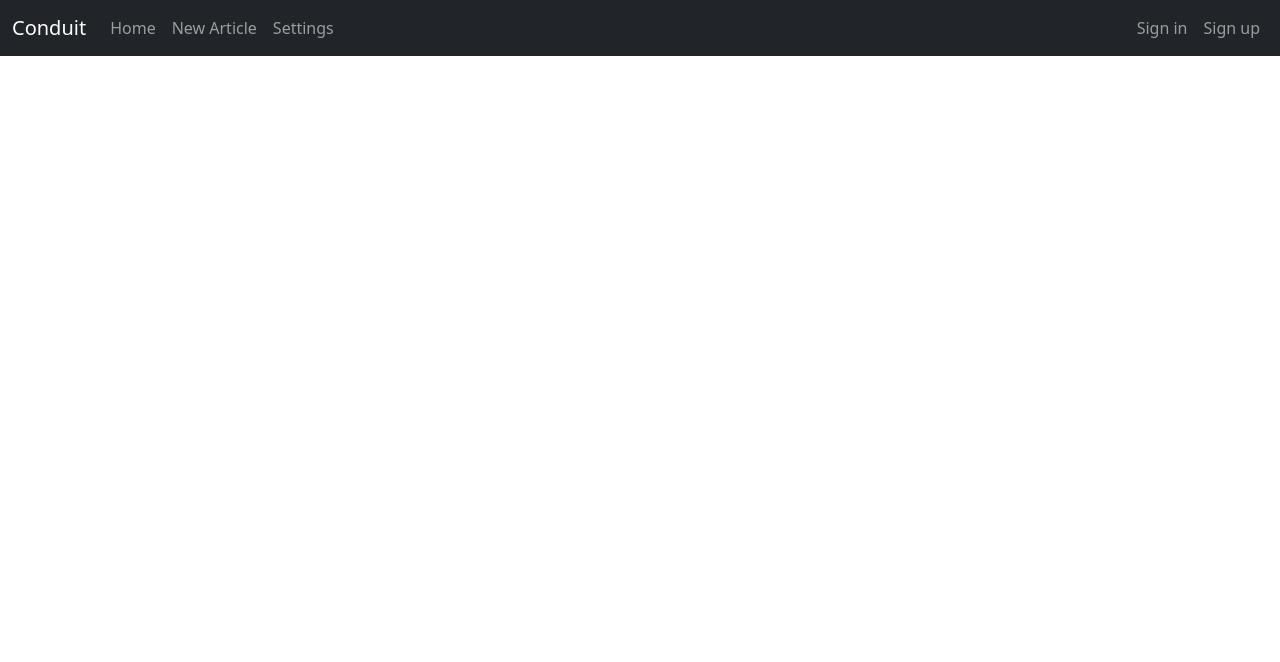
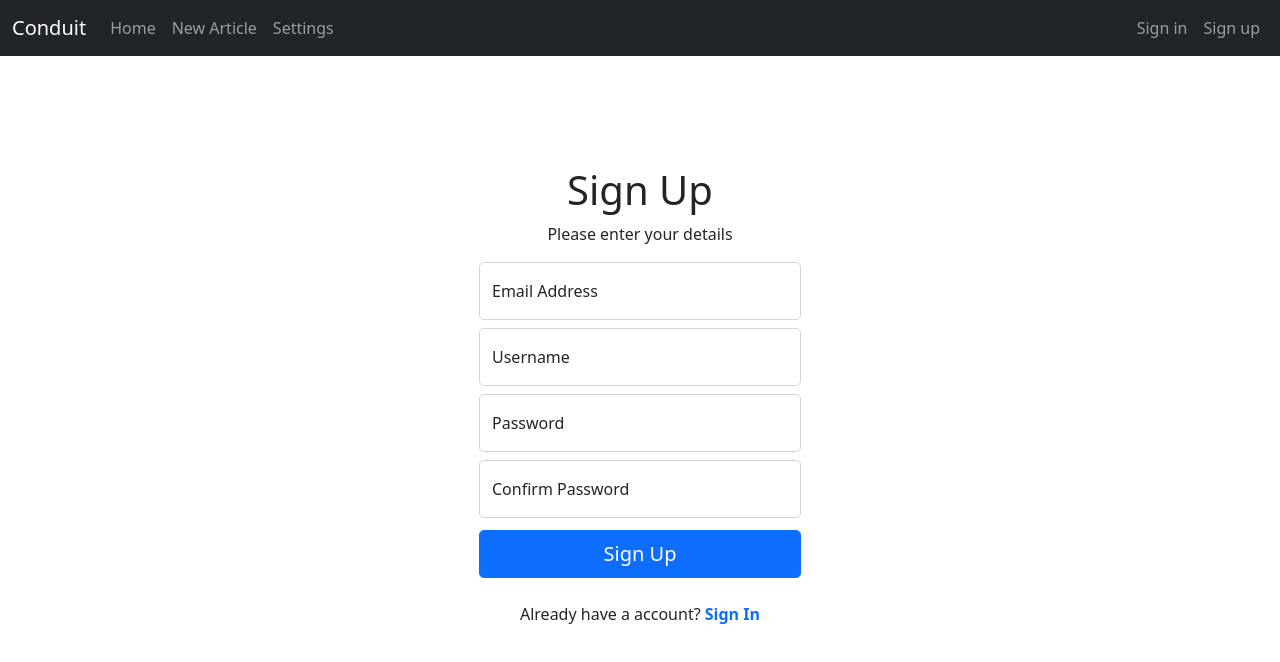
Before and after one commit to rupeshghosh10/ConduitWeb, a React (Create React App) app: page /signup in a window 1280 px wide. Shown: the top 662 px of the page. Built offline with nearby package versions, Linux system fonts and the light colour scheme.

Commit message:
sign up page

```diff
--- a/src/App.js
+++ b/src/App.js
@@ -3,6 +3,7 @@ import { BrowserRouter, Routes, Route } from 'react-router-dom';
 import Navbar from './components/Navbar/Navbar';
 import Home from './pages/Home/Home';
 import Signin from './pages/Signin/Signin';
+import Signup from './pages/Signup/Signup';
 import store from './store/store';
 
 const App = () => {
@@ -13,6 +14,7 @@ const App = () => {
         <Routes>
           <Route exact path='/' element={<Home />} />
           <Route exact path='/signin' element={<Signin />} />
+          <Route exact path='/signup' element={<Signup />} />
         </Routes>
       </BrowserRouter>
     </Provider>
--- a/src/components/FullScreenLoading/FullScreenLoading.jsx
+++ b/src/components/FullScreenLoading/FullScreenLoading.jsx
@@ -1,10 +1,10 @@
 import Loading from '../Loading/Loading';
 import styles from './FullScreenLoading.module.css';
 
-const FullScreenLoading = () => {
+const FullScreenLoading = ({ width }) => {
   return (
-    <div className={`d-flex align-items-center justify-content-center w-100 h-100 position-absolute ${styles.loading}`}>
-      <Loading width={100} />
+    <div className={`d-flex align-items-center justify-content-center w-100 full-height position-absolute ${styles.loading}`}>
+      <Loading width={width} />
     </div>
   );
 }
--- /dev/null
+++ b/src/components/Input/Input.jsx
@@ -0,0 +1,15 @@
+const Input = ({ type, name, placeholder, register, error }) => {
+  return (
+    <div className='form-floating has-validation mb-2'>
+      <input
+        type={type}
+        className={`form-control form-control-lg ${error ? 'is-invalid' : ''}`}
+        placeholder={placeholder}
+        {...register(name)} />
+      <label htmlFor={name}>{placeholder}</label>
+      <p className='invalid-feedback m-0 ps-1'>{error?.message}</p>
+    </div>
+  );
+}
+
+export default Input
--- a/src/components/Navbar/Navbar.jsx
+++ b/src/components/Navbar/Navbar.jsx
@@ -23,36 +23,36 @@ const Navbar = () => {
   return (
     <nav className='navbar navbar-expand-sm navbar-dark bg-dark sticky-top'>
       <div className="container-fluid">
-        <a className='navbar-brand mb-0 h1' href='/'>Conduit</a>
+        <a href='/' className='navbar-brand mb-0 h1'>Conduit</a>
         <button className='navbar-toggler' type='button' onClick={handleNavbarCollapse}>
           <span className='navbar-toggler-icon'></span>
         </button>
         <div className={`${isNavbarCollapsed ? 'collapse' : ''} navbar-collapse`}>
           <ul className='navbar-nav mr-auto'>
             <li className='nav-item active'>
-              <a className='nav-link' href='/'>Home</a>
+              <a href='/' className='nav-link'>Home</a>
             </li>
             <li className='nav-item'>
-              <a className='nav-link' href='/'>New Article</a>
+              <a href='/' className='nav-link'>New Article</a>
             </li>
             <li className='nav-item'>
-              <a className='nav-link' href='/'>Settings</a>
+              <a href='/' className='nav-link'>Settings</a>
             </li>
           </ul>
           <ul className='navbar-nav ms-auto'>
             {!user.isSignedIn &&
               <>
                 <li className='nav-item'>
-                  <Link className='nav-link' to='/signin'>Sign in</Link>
+                  <Link to='/signin' className='nav-link'>Sign in</Link>
                 </li>
                 <li className='nav-item'>
-                  <a className='nav-link' href='/'>Sign up</a>
+                  <Link to='/signup' className='nav-link'>Sign up</Link>
                 </li>
               </>}
             {user.isSignedIn &&
               <>
                 <li>
-                  <a className='nav-link' href='/'>{user.email}</a>
+                  <a href='/' className='nav-link'>{user.email}</a>
                 </li>
                 <li>
                   <Link to='/signout' className='nav-link' onClick={handleSignout}>Sign out</Link>
--- a/src/pages/Signin/Signin.jsx
+++ b/src/pages/Signin/Signin.jsx
@@ -2,21 +2,17 @@ import { useEffect, useState } from 'react';
 import { useForm } from 'react-hook-form';
 import { useDispatch, useSelector } from 'react-redux';
 import { yupResolver } from '@hookform/resolvers/yup';
-import * as yup from 'yup';
 import { signin } from '../../services/userApi';
 import { signinAction } from '../../store/user/userAction';
 import { Link, useNavigate } from 'react-router-dom';
 import FullScreenLoading from '../../components/FullScreenLoading/FullScreenLoading';
-
-const schema = yup.object({
-  email: yup.string().required('Email is required').email('Email must be a valid email').max(50),
-  password: yup.string().required('Password is required').max(50)
-});
+import Input from '../../components/Input/Input';
+import signinSchema from './signinSchema';
 
 const Signin = () => {
 
   const [isLoading, setIsLoading] = useState(false);
-  const { register, formState: { errors }, handleSubmit, setError } = useForm({ resolver: yupResolver(schema) });
+  const { register, formState: { errors }, handleSubmit, setError } = useForm({ resolver: yupResolver(signinSchema) });
   const dispatch = useDispatch();
   const user = useSelector(x => x.user);
   const navigate = useNavigate();
@@ -35,7 +31,7 @@ const Signin = () => {
       navigate('/');
     }
     catch (error) {
-      switch (error.response.data.status) {
+      switch (error.response?.status) {
         case 401:
           setError('password', { message: 'Wrong password' });
           break;
@@ -50,31 +46,14 @@ const Signin = () => {
   };
 
   return (
-    !user.isSignedIn &&
     <div className='d-flex justify-content-center align-items-center w-100 full-height'>
-      {isLoading && <FullScreenLoading />}
-      <form className='needs-validation mb-5' onSubmit={handleSubmit(handleSignin)}>
+      {isLoading && <FullScreenLoading width={100} />}
+      <form className='mb-5' onSubmit={handleSubmit(handleSignin)}>
         <h1 className='text-center'>Sign In</h1>
-        <p className='mb-4 text-center'>Please enter your email and password</p>
-        <div className='form-floating has-validation'>
-          <input
-            type='text'
-            className={`form-control form-control-lg ${errors.email ? 'is-invalid' : ''}`}
-            placeholder='Email Address'
-            {...register('email')} />
-          <label htmlFor='email'>Email Address</label>
-          <p className='invalid-feedback m-0 ps-1'>{errors.email?.message}</p>
-        </div>
-        <div className='form-floating has-validation'>
-          <input
-            type='password'
-            className={`form-control mt-1 form-control-lg ${errors.password ? 'is-invalid' : ''}`}
-            placeholder='Password'
-            {...register('password')} />
-          <label htmlFor='password'>Password</label>
-          <p className='invalid-feedback m-0 ps-1'>{errors.password?.message}</p>
-        </div>
-        <input type='submit' className='btn btn-lg btn-primary w-100 mt-1' value='Sign In' />
+        <p className='mb-3 text-center'>Please enter your email and password</p>
+        <Input type='text' name='email' placeholder='Email Address' register={register} error={errors.email} />
+        <Input type='password' name='password' placeholder='Password' register={register} error={errors.password} />
+        <input type='submit' className='btn btn-lg btn-primary w-100' value='Sign In' />
         <div className='mt-4 text-center'>
           <p>
             Don't have an account?{' '}
--- /dev/null
+++ b/src/pages/Signin/signinSchema.js
@@ -0,0 +1,15 @@
+import * as yup from 'yup';
+
+const signinSchema = yup.object({
+  email: yup
+    .string()
+    .required('Email is required')
+    .email('Email must be a valid email')
+    .max(50),
+  password: yup
+    .string()
+    .required('Password is required')
+    .max(50)
+});
+
+export default signinSchema;
--- /dev/null
+++ b/src/pages/Signup/Signup.jsx
@@ -0,0 +1,69 @@
+import { useEffect } from 'react';
+import { useForm } from 'react-hook-form';
+import { yupResolver } from '@hookform/resolvers/yup';
+import { Link, useNavigate } from 'react-router-dom';
+import Input from '../../components/Input/Input';
+import signupSchema from './signupSchema';
+import { signup } from '../../services/userApi';
+import { useDispatch, useSelector } from 'react-redux';
+import { signinAction } from '../../store/user/userAction';
+import { useState } from 'react';
+import FullScreenLoading from '../../components/FullScreenLoading/FullScreenLoading';
+
+const Signup = () => {
+
+  const [isLoading, setIsLoading] = useState(false);
+  const { register, formState: { errors }, handleSubmit, setError } = useForm({ resolver: yupResolver(signupSchema) });
+  const dispatch = useDispatch();
+  const user = useSelector(x => x.user);
+  const navigate = useNavigate();
+
+  useEffect(() => {
+    if (user.isSignedIn) {
+      navigate('/');
+    }
+  }, [user]);
+
+  const handleSignup = async data => {
+    setIsLoading(true);
+    try {
+      const response = await signup(data);
+      dispatch(signinAction(response));
+      navigate('/');
+    }
+    catch (error) {
+      switch (error.response?.status) {
+        case 409:
+          setError(error.response?.data?.name, { message: error.response?.data?.message })
+          break;
+        default:
+          alert('Something went wrong!')
+      }
+    }
+    setIsLoading(false);
+  }
+
+  return (
+    <div className='d-flex justify-content-center align-items-center w-100 full-height'>
+      {isLoading && <FullScreenLoading width={140} />}
+      <form className='mb-5' onSubmit={handleSubmit(handleSignup)}>
+        <h1 className='text-center'>Sign Up</h1>
+        <p className='mb-3 text-center'>Please enter your details</p>
+        <Input type='text' name='email' placeholder='Email Address' register={register} error={errors.email} />
+        <Input type='text' name='username' placeholder='Username' register={register} error={errors.username} />
+        <Input type='password' name='password' placeholder='Password' register={register} error={errors.password} />
+        <Input type='password' name='confirmPassword' placeholder='Confirm Password' register={register}
+          error={errors.confirmPassword} />
+        <input type='submit' className='btn btn-lg btn-primary w-100 mt-1' value='Sign Up' />
+        <div className='mt-4 text-center'>
+          <p>
+            Already have a account?{' '}
+            <Link to='/signin' className='fw-bold text-decoration-none link-primary'>Sign In</Link>
+          </p>
+        </div>
+      </form>
+    </div>
+  );
+}
+
+export default Signup;
--- /dev/null
+++ b/src/pages/Signup/signupSchema.js
@@ -0,0 +1,24 @@
+import * as yup from 'yup';
+
+const signupScheam = yup.object({
+  email: yup
+    .string()
+    .required('Email is required')
+    .email('Email must be a valid email')
+    .max(50),
+  username: yup
+    .string()
+    .required('Username is required')
+    .max(50),
+  password: yup
+    .string()
+    .required('Password is required')
+    .max(50),
+  confirmPassword: yup
+    .string()
+    .required('Confirm Password is required')
+    .oneOf([yup.ref('password'), null], 'Password must match')
+    .max(50)
+});
+
+export default signupScheam;
--- a/src/services/userApi.js
+++ b/src/services/userApi.js
@@ -4,11 +4,12 @@ const instance = axios.create({
   baseURL: 'https://localhost:5001/api/user/'
 });
 
-const signin = async (data) => {
+export const signin = async data => {
   const response = await instance.post('login', data);
   return response.data;
 }
 
-export {
-  signin
+export const signup = async data => {
+  const response = await instance.post('', data);
+  return response.data;
 }
```
Also changed, not shown: src/store/user/userReducer.js (+11 -3 lines).
